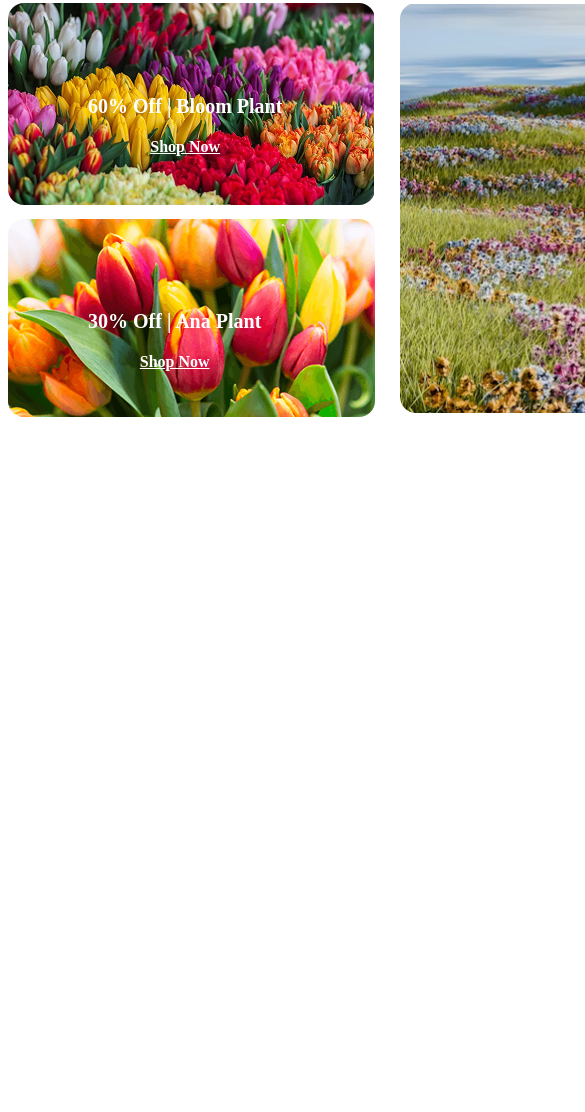
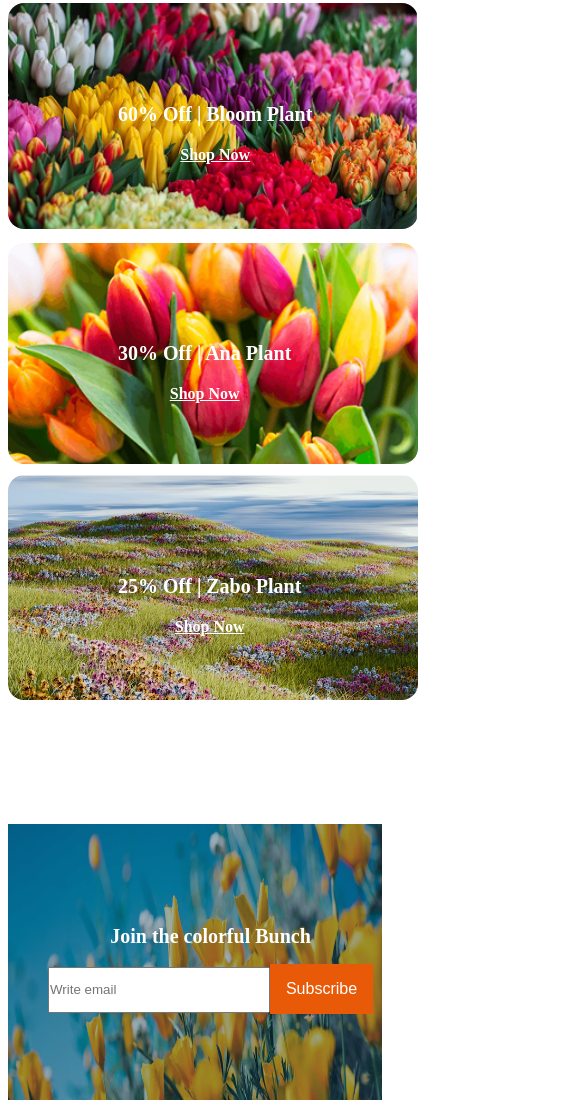
Before and after one commit to Mahidkarim/my-second-assignment, a plain HTML site: page index.html in a window 390 px wide. Shown: the part 4795-5907 px from the top of the page, 585 px wide, since content can reach past the window. Before the commit the page ends 5220 px from the top, so only its background shows below. Drawn offline with Linux system fonts and the light colour scheme.

Commit message:
added the join section

```diff
--- a/index.html
+++ b/index.html
@@ -39,12 +39,14 @@
             </div>
         </div>
     </header>
-    <main class="margin">
+    <main>
 
+        <div class="margin">
             <div class="plant-section">
                 <div class="plant-head ">
                     <h3 class="plants-head"><span class=" yellish">Our</span> Plants </h3>
-                <p class="plants-para ashes">Indulge your senses with the beauty and fragrance of our fresh flower shop.
+                    <p class="plants-para ashes">Indulge your senses with the beauty and fragrance of our fresh flower
+                        shop.
                         <br>From classic roses to
                         exotic blooms, we offer a wide variety of fresh.
                     </p>
@@ -115,13 +117,16 @@
                 <div class="plant-header">
                     <h3 class="plants-love">Flower & Plants Lover</h3>
                     <ul>
-                    <li class="plants-li ashes">Indulge your senses with the beauty and fragrance of our fresh flower
+                        <li class="plants-li ashes">Indulge your senses with the beauty and fragrance of our fresh
+                            flower
                             shop. From classic roses
                             to exotic blooms, we offer a wide variety of fresh.</li>
-                    <li class="plants-li ashes">Indulge your senses with the beauty and fragrance of our fresh flower
+                        <li class="plants-li ashes">Indulge your senses with the beauty and fragrance of our fresh
+                            flower
                             shop. From classic roses
                             to exotic blooms, we offer a wide variety of fresh.</li>
-                    <li class="plants-li ashes">Indulge your senses with the beauty and fragrance of our fresh flower
+                        <li class="plants-li ashes">Indulge your senses with the beauty and fragrance of our fresh
+                            flower
                             shop. From classic roses
                             to exotic blooms, we offer a wide variety of fresh.</li>
                     </ul>
@@ -130,7 +135,8 @@
             <div class="latest-deal-section">
                 <div class="deal-head">
                     <h1 class="latest-class"><span class="yellish">Latest</span> Deals</h1>
-                <p class="latest-para ashes">Indulge your senses with the beauty and fragrance of our fresh flower shop.
+                    <p class="latest-para ashes">Indulge your senses with the beauty and fragrance of our fresh flower
+                        shop.
                         <br>From classic roses to
                         exotic blooms, we offer a wide variety of fresh.
                     </p>
@@ -164,6 +170,23 @@
                     </div>
                 </div>
             </div>
+        </div>
+
+        <div class="join-section">
+
+            <img class="bg-img" src="assets/news-letter-bg.png" alt="">
+
+            <div class="join-mail">
+                <h2 class="join-head">Join the colorful Bunch</h2>
+                <div class="email-field"><input class="email" type="email" name="" id=""
+                        placeholder="Write email"><button class="button-su">Subscribe</button>
+                </div>
+            </div>
+        </div>
+
+
+
+
     </main>
 
     <footer>
--- a/styles/style.css
+++ b/styles/style.css
@@ -229,9 +229,59 @@
  }
 
 
+ /* join section  */
+
+
+ .join-head {
+     font-size: 50px;
+     font-weight: bold;
+     color: #FFFFFF;
+ }
+
+
+ .bg-img {
+     max-width: 100%;
+     height: 530px;
+ }
 
 
 
+ .email {
+     width: 644px;
+     height: 42px;
+ }
+
+
+
+ .button-su {
+     width: 185px;
+     background-color: #E95A08;
+     color: #FFFFFF;
+     font-size: 16px;
+     font-weight: 500;
+     height: 50px;
+     border: none;
+
+ }
+
+
+
+
+ .join-section {
+     position: relative;
+ }
+
+ .join-mail {
+     position: absolute;
+     top: 30%;
+     text-align: center;
+     padding-left: 190px;
+
+ }
+
+ .join-section {
+     margin-top: 120px;
+ }
 
 
 
@@ -356,4 +406,72 @@
          height: 395px;
      }
 
+
+     .deal-picture {
+         flex-direction: column;
+     }
+
+     .deal3 {
+         width: 100%;
+     }
+
+     .deal1 {
+         width: 410px;
+     }
+
+     .deal2 {
+         width: 410px;
+     }
+
+     .deal3 {
+         width: 410px;
+         height: 225px;
+     }
+
+     .two-picture {
+         margin-bottom: 105px;
+     }
+
+     .img-anc3 {
+         padding-left: 110px;
+     }
+
+     .img-anc {
+         padding-left: 110px;
+     }
+
+     .img-anc2 {
+         padding-left: 110px;
+     }
+
+     .deal-heading3 {
+         font-size: 20px;
+     }
+
+     .shop3 {
+         font-size: 16px;
+     }
+
+     .bg-img {
+         width: 100%;
+         height: 276px;
+     }
+
+     .join-mail {
+         padding-left: 40px;
+     }
+
+     .join-head {
+         font-size: 20px;
+     }
+
+     .email {
+         padding: 0px;
+         width: 218px;
+     }
+
+     .button-su {
+         padding: 0px;
+         width: 103px;
+     }
  }
```
Lines whose indentation alone changed are shown as unchanged.
